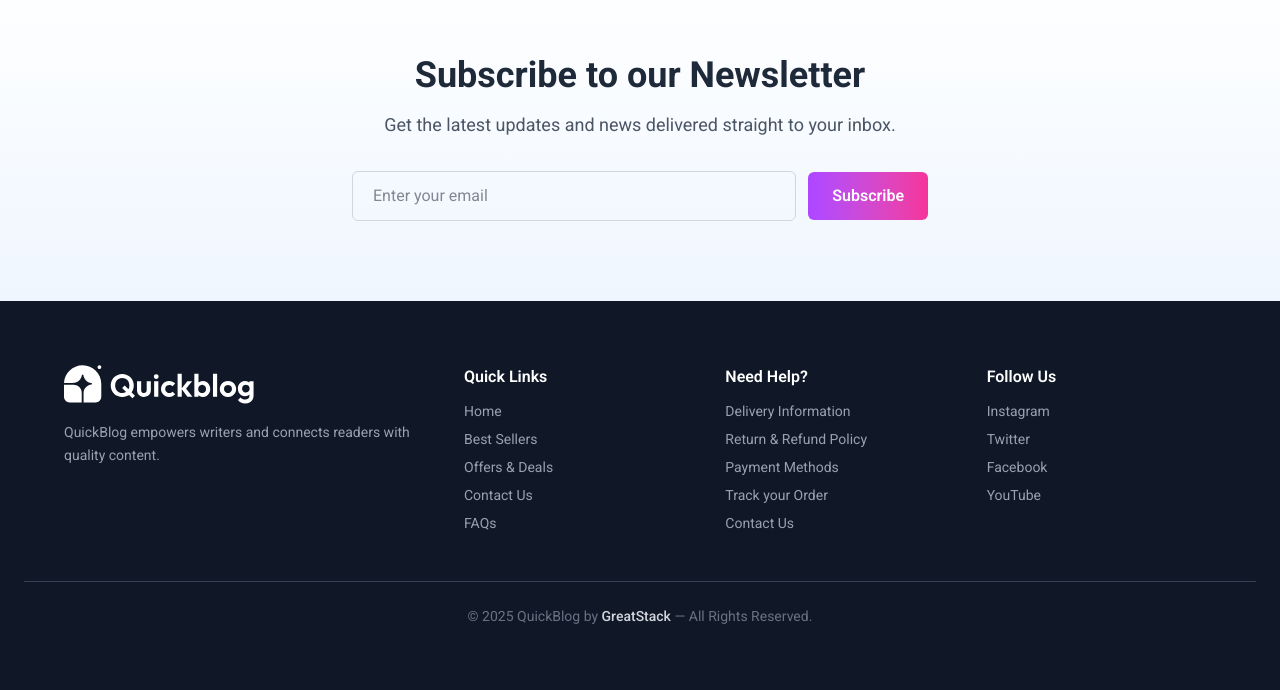
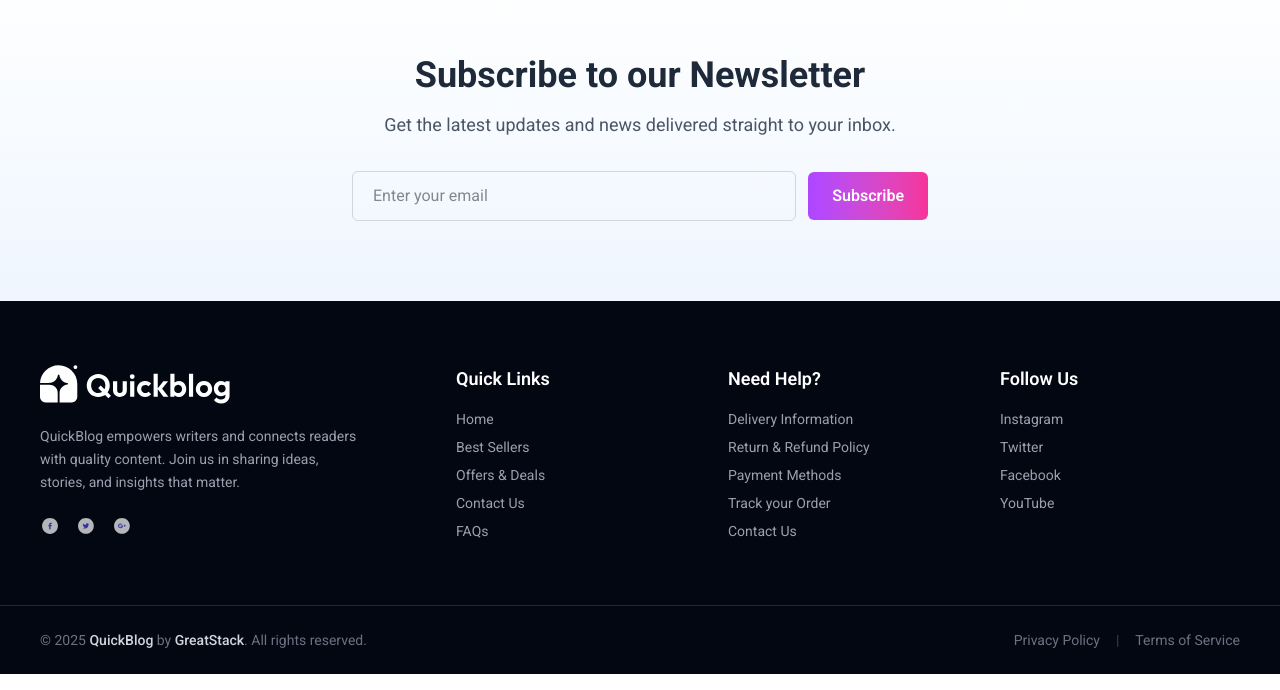
Before and after one commit to IrianB/QuickBlog, a React (Vite) app in the folder fe/: page / in a window 1280 px wide. Shown: the part 2347-3037 px from the top of the page. Built offline with nearby package versions, Linux system fonts and the light colour scheme.

Commit message:
updated Blog.jsx

```diff
--- a/fe/src/components/Footer.jsx
+++ b/fe/src/components/Footer.jsx
@@ -3,22 +3,54 @@ import { assets, footer_data } from '../assets/assets'
 
 const Footer = () => {
   return (
-    <footer className="bg-gray-900 text-gray-300 py-16 px-6">
-      <div className="max-w-6xl mx-auto grid grid-cols-1 md:grid-cols-3 gap-12">
+    <footer className="bg-gray-950 text-gray-300">
+      {/* Main Footer Content */}
+      <div className="max-w-7xl mx-auto px-6 lg:px-10 py-16 grid grid-cols-1 md:grid-cols-3 gap-12">
+        {/* Brand / About Section */}
         <div>
-          <img src={assets.logo} alt="logo" className="h-10 mb-4 brightness-0 invert" />
-          <p className="text-gray-400 text-sm leading-relaxed">
+          <img
+            src={assets.logo}
+            alt="QuickBlog logo"
+            className="h-10 mb-5 brightness-0 invert"
+          />
+          <p className="text-gray-400 text-sm leading-relaxed max-w-xs">
             QuickBlog empowers writers and connects readers with quality content.
+            Join us in sharing ideas, stories, and insights that matter.
           </p>
+
+          {/* Social Icons */}
+          <div className="flex items-center gap-4 mt-6">
+            <img
+              src={assets.facebook_icon}
+              alt="Facebook"
+              className="w-5 h-5 cursor-pointer opacity-70 hover:opacity-100 hover:scale-110 transition-transform duration-200"
+            />
+            <img
+              src={assets.twitter_icon}
+              alt="Twitter"
+              className="w-5 h-5 cursor-pointer opacity-70 hover:opacity-100 hover:scale-110 transition-transform duration-200"
+            />
+            <img
+              src={assets.googleplus_icon}
+              alt="Google Plus"
+              className="w-5 h-5 cursor-pointer opacity-70 hover:opacity-100 hover:scale-110 transition-transform duration-200"
+            />
+          </div>
         </div>
 
+        {/* Links Sections */}
         <div className="md:col-span-2 grid grid-cols-2 sm:grid-cols-3 gap-8">
           {footer_data.map((item, index) => (
             <div key={index}>
-              <h3 className="text-white font-semibold mb-3">{item.title}</h3>
+              <h3 className="text-white font-semibold mb-4 text-lg">
+                {item.title}
+              </h3>
               <ul className="space-y-2">
                 {item.links.map((link, linkIndex) => (
-                  <li key={linkIndex} className="text-gray-400 text-sm hover:text-white transition-colors cursor-pointer">
+                  <li
+                    key={linkIndex}
+                    className="text-gray-400 text-sm hover:text-white transition-colors duration-200 cursor-pointer"
+                  >
                     {link}
                   </li>
                 ))}
@@ -28,10 +60,26 @@ const Footer = () => {
         </div>
       </div>
 
-      <div className="border-t border-gray-700 mt-12 pt-6 text-center">
-        <p className="text-gray-500 text-sm">
-          &copy; {new Date().getFullYear()} QuickBlog by <span className="text-gray-300 font-medium">GreatStack</span> — All Rights Reserved.
-        </p>
+      {/* Bottom Footer Bar */}
+      <div className="border-t border-gray-800">
+        <div className="max-w-7xl mx-auto px-6 lg:px-10 py-6 flex flex-col sm:flex-row items-center justify-between text-sm text-gray-500">
+          <p>
+            &copy; {new Date().getFullYear()}{" "}
+            <span className="text-gray-300 font-medium">QuickBlog</span> by{" "}
+            <span className="text-gray-300 font-medium">GreatStack</span>. All
+            rights reserved.
+          </p>
+
+          <div className="flex items-center gap-4 mt-3 sm:mt-0">
+            <a href="#" className="hover:text-gray-300 transition-colors">
+              Privacy Policy
+            </a>
+            <span className="text-gray-700">|</span>
+            <a href="#" className="hover:text-gray-300 transition-colors">
+              Terms of Service
+            </a>
+          </div>
+        </div>
       </div>
     </footer>
   )
--- a/fe/src/pages/Blog.jsx
+++ b/fe/src/pages/Blog.jsx
@@ -3,11 +3,14 @@ import { blog_data, comments_data, assets } from '../assets/assets'
 import { useParams } from 'react-router-dom'
 import Moment from 'moment'
 import Navbar from '../components/Navbar'
+import Footer from '../components/Footer'
 
 const Blog = () => {
   const { id } = useParams()
   const [data, setData] = useState(null)
   const [comments, setComments] = useState([])
+  const [name, setName] = useState('')
+  const [content, setContent] = useState('')
 
   const fetchData = async () => {
     const res = blog_data.find((blog) => blog._id === id)
@@ -18,17 +21,23 @@ const Blog = () => {
     setComments(comments_data)
   }
 
+  const addComment = (e) => {
+    e.preventDefault()
+  }
+
   useEffect(() => {
     fetchData()
     fetchComments()
   }, [])
 
   return data ? (
-    <div className="min-h-screen bg-gray-50">
+    <div className="min-h-screen bg-gray-50 flex flex-col">
+
       {/* Navbar */}
       <Navbar />
 
       {/* Blog Container */}
+      <div className="flex-1">
         <div className="max-w-4xl mx-auto px-4 sm:px-6 lg:px-8 py-10">
           {/* Blog Header */}
           <div className="text-center mb-10">
@@ -42,7 +51,9 @@ const Blog = () => {
               className="text-lg text-gray-600 mt-2"
               dangerouslySetInnerHTML={{ __html: data.subTitle }}
             ></h4>
-          <p className="mt-4 text-sm text-gray-500 font-medium">By Jigs Ipong</p>
+            <p className="mt-4 text-sm text-gray-500 font-medium">
+              By Mirabed
+            </p>
           </div>
 
           {/* Blog Image */}
@@ -94,16 +105,78 @@ const Blog = () => {
                         </p>
                       </div>
                     </div>
-
-                  <p className="text-gray-700 leading-relaxed">{item.content}</p>
+                    <p className="text-gray-700 leading-relaxed">
+                      {item.content}
+                    </p>
                   </div>
                 ))}
               </div>
             ) : (
-            <p className="text-gray-500">No comments yet. Be the first to comment!</p>
+              <p className="text-gray-500">
+                No comments yet. Be the first to comment!
+              </p>
             )}
           </div>
+
+          {/* Add Comment Form */}
+          <div className="mt-12 bg-white p-6 rounded-lg shadow-sm border border-gray-100">
+            <h4 className="text-xl font-semibold text-gray-800 mb-4">
+              Add a Comment
+            </h4>
+            <form onSubmit={addComment} className="space-y-4">
+              <input
+                onChange={(e) => setName(e.target.value)}
+                value={name}
+                type="text"
+                placeholder="Your Name"
+                required
+                className="w-full px-4 py-2 border border-gray-300 rounded-md focus:ring-2 focus:ring-indigo-500 focus:outline-none"
+              />
+              <textarea
+                onChange={(e) => setContent(e.target.value)}
+                value={content}
+                placeholder="Write your comment..."
+                required
+                rows="4"
+                className="w-full px-4 py-2 border border-gray-300 rounded-md focus:ring-2 focus:ring-indigo-500 focus:outline-none resize-none"
+              ></textarea>
+              <button
+                type="submit"
+                className="px-5 py-2 bg-indigo-600 text-white font-medium rounded-md hover:bg-indigo-700 transition-colors duration-200"
+              >
+                Submit Comment
+              </button>
+            </form>
           </div>
+
+          {/* Share Section */}
+          <div className="mt-12 text-center">
+            <p className="text-gray-700 mb-3 font-medium">
+              Share this article on social media
+            </p>
+            <div className="flex justify-center items-center gap-5">
+              <img
+                src={assets.facebook_icon}
+                alt="Facebook"
+                className="w-8 h-8 cursor-pointer hover:scale-110 transition-transform duration-200"
+              />
+              <img
+                src={assets.twitter_icon}
+                alt="Twitter"
+                className="w-8 h-8 cursor-pointer hover:scale-110 transition-transform duration-200"
+              />
+              <img
+                src={assets.googleplus_icon}
+                alt="Google Plus"
+                className="w-8 h-8 cursor-pointer hover:scale-110 transition-transform duration-200"
+              />
+            </div>
+          </div>
+        </div>
+      </div>
+
+      {/* Footer*/}
+      <Footer />
     </div>
   ) : (
     <div className="flex items-center justify-center min-h-screen bg-gray-100">
```
Lines whose indentation alone changed are shown as unchanged.
